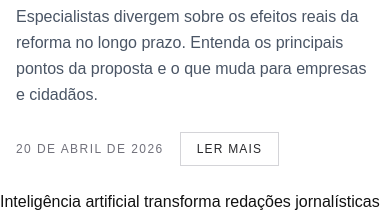
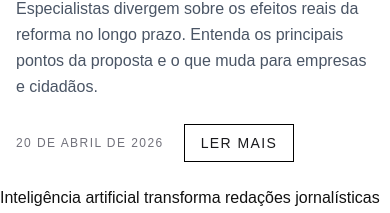
Before and after one commit to Allanrnb/la-page, a Next.js app: page / in a window 390 px wide. Shown: the part 576-789 px from the top of the page. Built offline with nearby package versions, Linux system fonts and the light colour scheme; no server answers.

Commit message:
Update Hero component styles for improved spacing and responsiveness

```diff
--- a/src/components/news/Hero.tsx
+++ b/src/components/news/Hero.tsx
@@ -27,7 +27,7 @@ export default function Hero({ post }: HeroProps) {
     <section className="mx-auto mt-10 w-full max-w-[1200px] px-4 md:mt-16">
       <article className="grid items-start gap-8 py-6 lg:grid-cols-[1.2fr_0.8fr] lg:gap-12 lg:py-10">
         <div className="order-2 space-y-4 lg:order-1 md:space-y-6">
-          <p className="text-xs uppercase tracking-[0.16em] text-zinc-500">
+          <p className="mb-2 text-xs uppercase tracking-[0.16em] text-zinc-500">
             {post.category.name}
           </p>
 
@@ -39,14 +39,14 @@ export default function Hero({ post }: HeroProps) {
             {post.excerpt}
           </p>
 
-          <div className="mt-6 flex items-center gap-4">
+          <div className="mt-6 flex items-center gap-5">
             <p className="text-xs uppercase tracking-[0.12em] text-zinc-500">
               {formatPublishedDate(post.publishedAt)}
             </p>
 
             <Link
               href={`/noticia/${post.slug}`}
-              className="inline-flex items-center border border-zinc-300 px-4 py-2 text-xs uppercase tracking-widest text-zinc-800 transition-colors duration-200 hover:border-zinc-900 hover:text-zinc-950"
+              className="inline-flex items-center border border-black px-4 py-2 text-sm uppercase tracking-widest text-zinc-900 transition hover:bg-black hover:text-white"
             >
               Ler mais
             </Link>
@@ -54,7 +54,7 @@ export default function Hero({ post }: HeroProps) {
         </div>
 
         <div className="order-1 lg:order-2">
-          <div className="relative h-[220px] overflow-hidden rounded-sm sm:h-[260px] md:h-[420px] lg:h-[460px]">
+          <div className="relative h-[220px] overflow-hidden rounded-sm sm:h-[260px] md:h-[420px] lg:h-[480px]">
             <Image
               src={imageSrc}
               alt={post.title}
```
